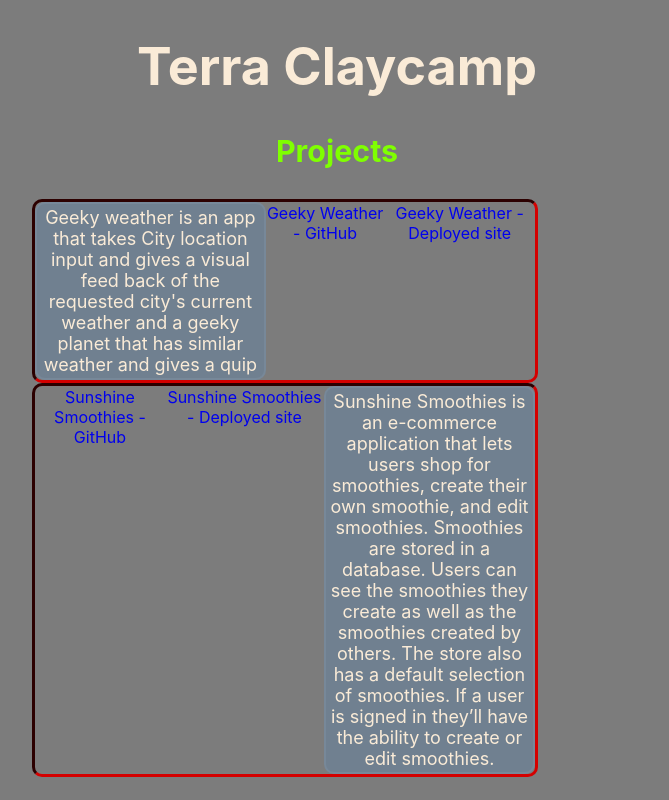
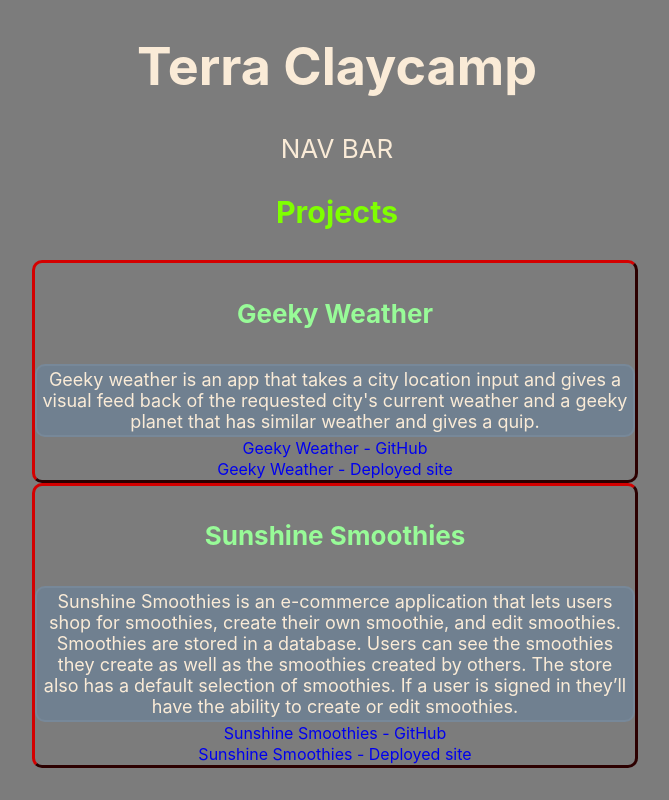
Before and after one commit to invaderZimm77/invaderZimm77.github.io, a React (Create React App) app: page / in a window 1280 px wide. Shown: the top 800 px of the page, without its empty margins (303-972 px from the left). Built offline with nearby package versions, Linux system fonts and the light colour scheme.

Commit message:
more tweeks to styling

```diff
--- a/src/App.css
+++ b/src/App.css
@@ -13,7 +13,7 @@
 a:link, a:visited {
   color: (internal value);
   text-decoration: none;
-  cursor: auto;
+  cursor:pointer;
 }
 
 a:link:active, a:visited:active {
--- a/src/App.js
+++ b/src/App.js
@@ -8,7 +8,7 @@
   return (
     <div className="">
       <h1>Terra Claycamp</h1>
-
+      <nav>NAV BAR</nav>
       <h3>Projects</h3>
       <GeekyWeatherPCard/>
       <SShinePCard/>
--- a/src/GeekyWeatherPCard.jsx
+++ b/src/GeekyWeatherPCard.jsx
@@ -3,10 +3,11 @@
 export default function GeekyWeatherPCard() {
   return (
     <div className="project-card">
+      <h4 className="project-title">Geeky Weather</h4>
       <div className="project-description">
-        Geeky weather is an app that takes City location input and gives a
+        Geeky weather is an app that takes a city location input and gives a
         visual feed back of the requested city's current weather and a geeky
-        planet that has similar weather and gives a quip
+        planet that has similar weather and gives a quip.
       </div>
       <div className="project-links">
         <a href="https://github.com/invaderZimm77/Project_01-gkyWeather">
--- a/src/PrjCard.css
+++ b/src/PrjCard.css
@@ -1,14 +1,16 @@
 .project-card {
-  max-width: 500px;
-  border-style: inset;
+  max-width: 600px;
+  border-style: outset;
   border-color: maroon;
   border-radius: 10px;
-  display: flex;
-  flex-direction: row;
-  /* justify-content: center; */
+
 }
+
+.project-title{
+	color:palegreen;
+}
+
 .project-description {
-  width: 350px;
   padding: 3px;
   font-size: large;
   background-color: slategrey;
--- a/src/SShinePCard.jsx
+++ b/src/SShinePCard.jsx
@@ -4,6 +4,15 @@
 export default function SShinePCard() {
   return (
     <div className="project-card">
+      <h4 className="project-title">Sunshine Smoothies</h4>
+      <div className="project-description">
+        Sunshine Smoothies is an e-commerce application that lets users shop for
+        smoothies, create their own smoothie, and edit smoothies. Smoothies are
+        stored in a database. Users can see the smoothies they create as well as
+        the smoothies created by others. The store also has a default selection
+        of smoothies. If a user is signed in they’ll have the ability to create
+        or edit smoothies.
+      </div>
       <div className="project-links">
         <a href="https://github.com/invaderZimm77/Project-3">
           Sunshine Smoothies - GitHub
@@ -14,14 +23,6 @@
           Sunshine Smoothies - Deployed site
         </a>
       </div>
-      <div className="project-description">
-        Sunshine Smoothies is an e-commerce application that lets users shop for
-        smoothies, create their own smoothie, and edit smoothies. Smoothies are
-        stored in a database. Users can see the smoothies they create as well as
-        the smoothies created by others. The store also has a default selection
-        of smoothies. If a user is signed in they’ll have the ability to create
-        or edit smoothies.
-      </div>
     </div>
   );
 }
--- a/src/foot.css
+++ b/src/foot.css
@@ -1,5 +1,5 @@
 .foot-box{
-	padding: 5px;
+	padding: 5px 5px 5px 5px;
 	margin-bottom: 50px;
 	max-width: 500px;
 	color: chartreuse;
```
